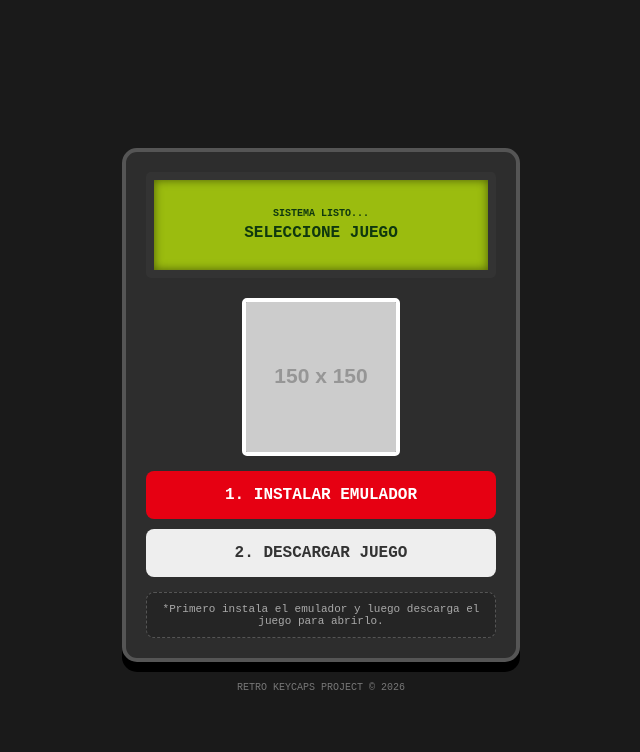
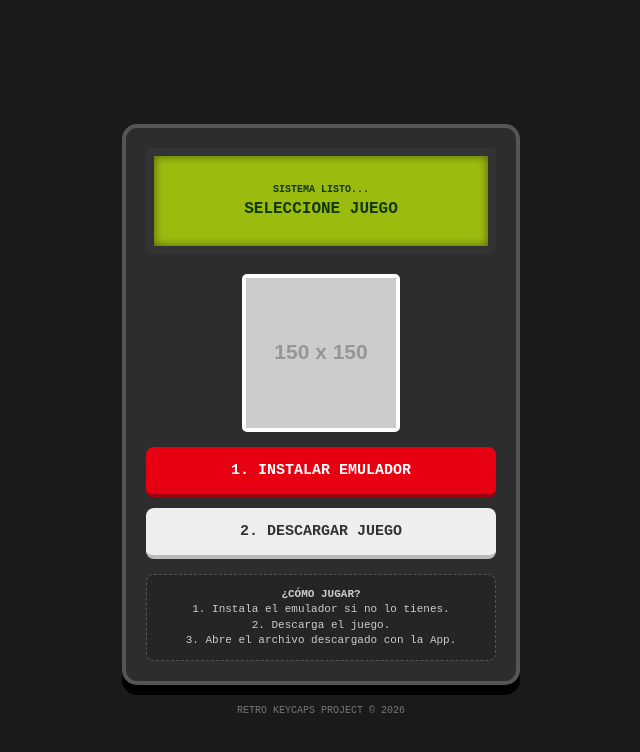
Before and after one commit to Zayak69/Emulator-Games, a plain HTML site: page index.html in a window 1280 px wide. Shown: the whole page, without its empty margins (319-959 px from the left). Drawn offline with Linux system fonts and the light colour scheme; placeholder pictures from the web are drawn by us.

Commit message:
Update index.html

```diff
--- a/index.html
+++ b/index.html
@@ -74,7 +74,7 @@
             margin: 10px 0;
             border: none;
             border-radius: 8px;
-            font-size: 16px;
+            font-size: 15px;
             font-weight: bold;
             text-decoration: none;
             cursor: pointer;
@@ -85,19 +85,20 @@
 
         .btn:active { transform: translateY(4px); }
 
-        .btn-primary { background-color: var(--nintendo-red); color: white; }
-        .btn-download { background-color: #eee; color: #333; }
+        .btn-step1 { background-color: var(--nintendo-red); color: white; border-bottom: 4px solid #a0000d; }
+        .btn-step2 { background-color: #eee; color: #333; border-bottom: 4px solid #bbb; }
 
         .footer { font-size: 10px; margin-top: 20px; color: #777; }
 
-        .emu-box {
+        .instruction-box {
             margin-top: 15px;
-            padding: 10px;
+            padding: 12px;
             border: 1px dashed #555;
             border-radius: 8px;
             background: #252525;
             font-size: 11px;
-            color: #aaa;
+            color: #ccc;
+            line-height: 1.4;
         }
     </style>
 </head>
@@ -113,14 +114,17 @@
             <img id="game-image" src="https://via.placeholder.com/150?text=ESCANEA+NFC" alt="Portada">
         </div>
 
-        <!-- Botón 1: Ir a la App Store / Play Store -->
-        <a id="btn-store" href="#" class="btn btn-primary">1. INSTALAR EMULADOR</a>
+        <!-- PASO 1: INSTALAR APP -->
+        <a id="btn-install" href="#" class="btn btn-step1">1. INSTALAR EMULADOR</a>
 
-        <!-- Botón 2: Descargar el Juego -->
-        <a id="btn-rom" href="#" class="btn btn-download">2. DESCARGAR JUEGO</a>
+        <!-- PASO 2: DESCARGAR ROM -->
+        <a id="btn-download" href="#" class="btn btn-step2">2. DESCARGAR JUEGO</a>
 
-        <div class="emu-box">
-            *Primero instala el emulador y luego descarga el juego para abrirlo.
+        <div class="instruction-box">
+            <strong>¿CÓMO JUGAR?</strong><br>
+            1. Instala el emulador si no lo tienes.<br>
+            2. Descarga el juego.<br>
+            3. Abre el archivo descargado con la App.
         </div>
     </div>
 
@@ -158,20 +162,20 @@
             document.getElementById('status-text').innerText = 'JUEGO DETECTADO:';
             document.getElementById('game-image').src = selected.img;
 
-            const btnStore = document.getElementById('btn-store');
-            const btnRom = document.getElementById('btn-rom');
+            const btnInstall = document.getElementById('btn-install');
+            const btnDownload = document.getElementById('btn-download');
 
-            // Configuramos el botón de descarga del juego
-            btnRom.href = selected.download;
+            // Configuramos el link de descarga del juego (Paso 2)
+            btnDownload.href = selected.download;
 
             if (isIOS) {
-                // Usamos el link que me pasaste para iPhone
-                btnStore.innerText = '1. INSTALAR DELTA';
-                btnStore.href = "https://apps.apple.com/mx/app/delta-game-emulator/id1048524688?l=en-GB";
+                // Configuramos el Paso 1 para iPhone con tu link verificado
+                btnInstall.innerText = '1. INSTALAR DELTA';
+                btnInstall.href = "https://apps.apple.com/mx/app/delta-game-emulator/id1048524688?l=en-GB";
             } else {
-                // Link para Android
-                btnStore.innerText = '1. INSTALAR LEMUROID';
-                btnStore.href = "https://play.google.com/store/apps/details?id=com.swordfish.lemuroid";
+                // Configuramos el Paso 1 para Android
+                btnInstall.innerText = '1. INSTALAR LEMUROID';
+                btnInstall.href = "https://play.google.com/store/apps/details?id=com.swordfish.lemuroid";
             }
         }
     </script>
```
